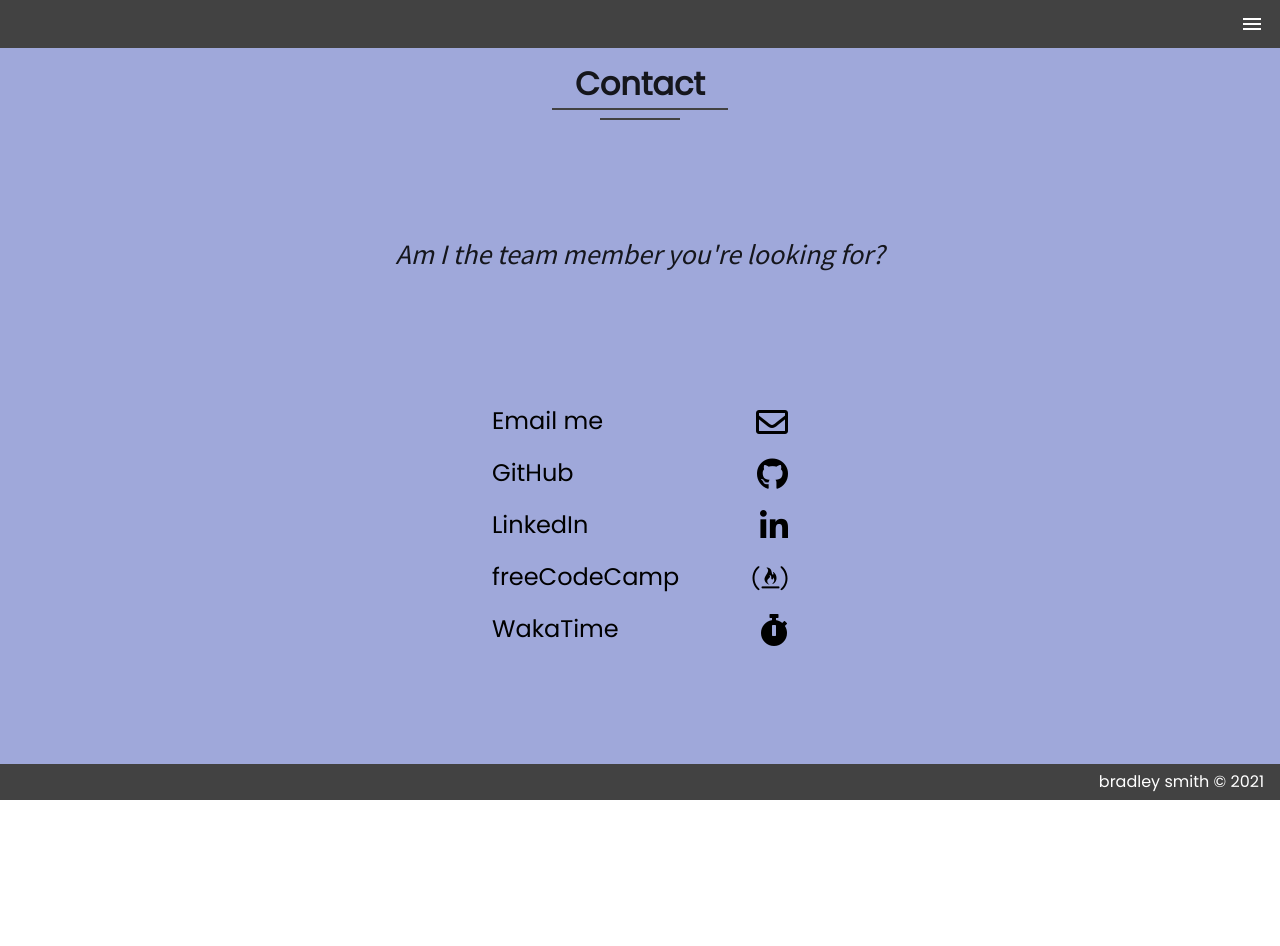
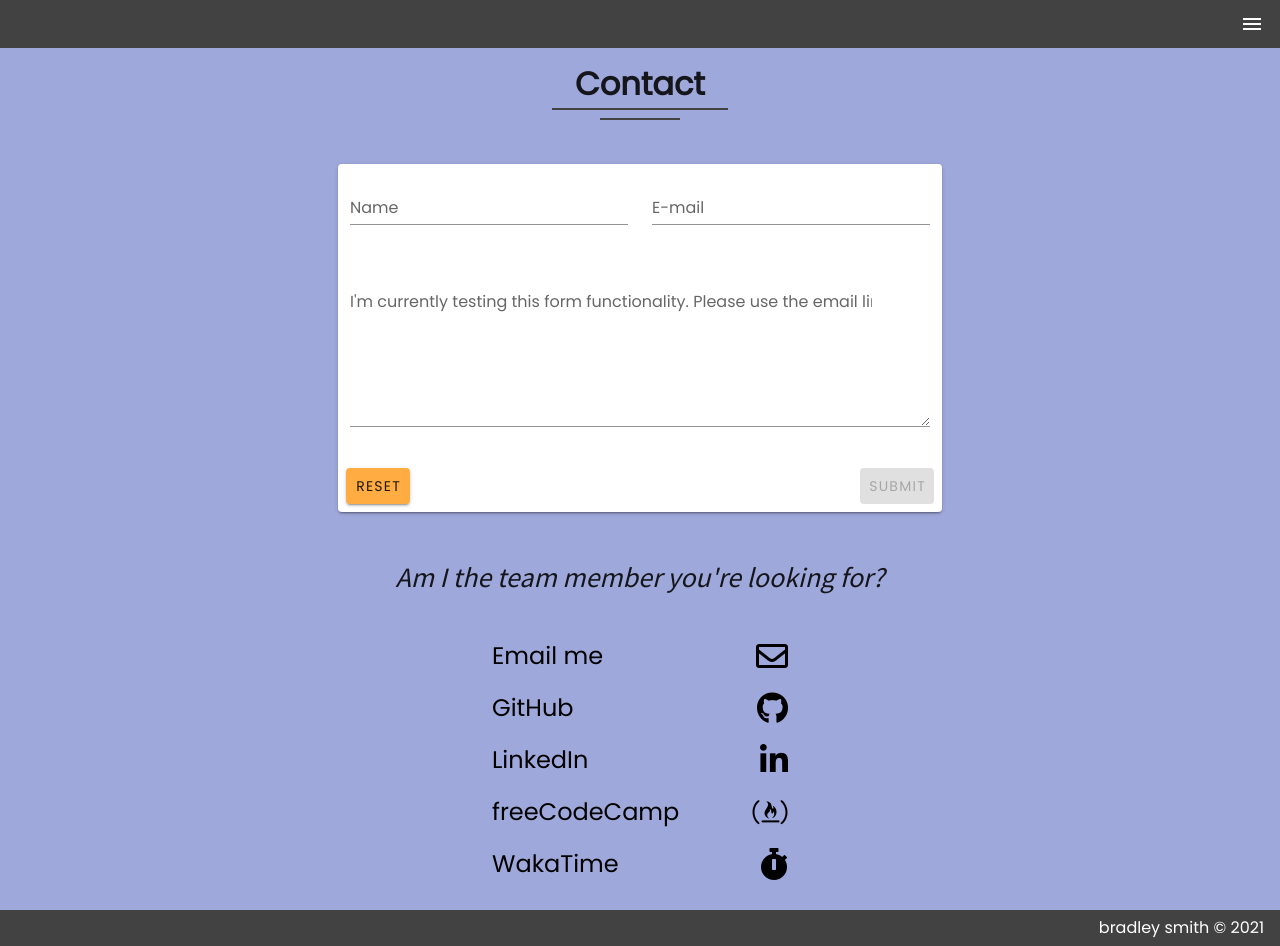
Before and after one commit to bradleyhop/new-portfolio, a Vue app: page /contact in a window 1280 px wide. Before the commit the page ends 800 px from the top, so only its background shows below. Built offline with nearby package versions, Linux system fonts and the light colour scheme.

Commit message:
update npm packages; add contact form

```diff
--- /dev/null
+++ b/src/components/ContactForm.vue
@@ -0,0 +1,126 @@
+<script>
+export default {
+  name: "ContactForm",
+
+  data: () => {
+    const defaultForm = Object.freeze({
+      email: "",
+      textbody: "",
+      name: "",
+    });
+
+    return {
+      valid: true,
+      form: Object.assign({}, defaultForm),
+      rules: {
+        emailRules: [
+          (v) => !!v || "E-mail is required",
+          // regex from https://stackoverflow.com/questions/46155/whats-the-best-way-to-validate-an-email-address-in-javascript
+          // isn't super robust, but good enough for our purposes here
+          (v) =>
+            /^(([^<>()[\]\\.,;:\s@"]+(\.[^<>()[\]\\.,;:\s@"]+)*)|(".+"))@((\[[0-9]{1,3}\.[0-9]{1,3}\.[0-9]{1,3}\.[0-9]{1,3}\])|(([a-zA-Z\-0-9]+\.)+[a-zA-Z]{2,}))$/.test(
+              v
+            ) || "E-mail must be valid",
+        ],
+        text: [(val) => (val || "").length > 0 || "This field is required"],
+      },
+      snackbar: false, // show snackbar after successful submission
+      snackbarText: "Email submitted! Thank you!! ",
+      timeout: 1500, // timeout for snackbar
+      textBodyDefault: "I'm currently testing this form functionality. Please use the email link below until I've sorted the bugs out ;)",
+      defaultForm,
+    };
+  },
+
+  computed: {
+    formIsValid() {
+      return this.form.email && this.form.name && this.form.textbody;
+    },
+  },
+
+  methods: {
+    resetForm() {
+      this.form = Object.assign({}, this.defaultForm);
+      this.$refs.form.resetValidation();
+    },
+
+    submit() {
+      console.log(this.form);
+      this.snackbar = true;
+      this.resetForm();
+      // need code here to email it to myself
+      // setup NETLIFY to send form data to email
+    },
+  },
+};
+</script>
+
+<template>
+  <v-container class="contact-container" fluid>
+    <v-row justify="center">
+      <v-col md="6">
+        <v-card >
+          <!-- show snackbar when form submitted successfully -->
+          <v-snackbar v-model="snackbar" absolute top right color="success" :timeout="timeout">
+            {{ snackbarText }}
+            <v-icon dark> mdi-checkbox-marked-circle </v-icon>
+          </v-snackbar>
+
+          <!-- using zapier.com to handle form submission trigger to send form data to my gmail -->
+          <v-form
+            ref="form"
+            v-model="valid"
+            @submit.prevent="submit"
+            lazy-validation
+          >
+            <v-container>
+              <v-row>
+                <v-col cols="12" sm="6">
+                  <v-text-field
+                    v-model="form.name"
+                    :rules="rules.text"
+                    color="primary"
+                    label="Name"
+                    required
+                  >
+                  </v-text-field>
+                </v-col>
+                <v-col cols="12" sm="6">
+                  <v-text-field
+                    v-model="form.email"
+                    :rules="rules.emailRules"
+                    label="E-mail"
+                    required
+                  >
+                  </v-text-field>
+                </v-col>
+              </v-row>
+
+              <v-row>
+                <v-col>
+                  <v-textarea v-model="form.textbody" :rules="rules.text" required>
+                    <template v-slot:label>
+                      <div>{{ textBodyDefault }}</div>
+                    </template>
+                  </v-textarea>
+                </v-col>
+              </v-row>
+            </v-container>
+
+            <v-card-actions>
+              <v-btn @click="resetForm" color="secondaryLight"> Reset </v-btn>
+              <v-spacer></v-spacer>
+              <v-btn :disabled="!formIsValid" color="secondary" type="submit"> Submit </v-btn>
+            </v-card-actions>
+          </v-form>
+        </v-card>
+      </v-col>
+    </v-row>
+  </v-container>
+</template>
+
+<style lang="scss" scoped>
+.contact-container {
+  margin: 2rem 0;
+}
+</style>
--- a/src/views/Contact.vue
+++ b/src/views/Contact.vue
@@ -1,10 +1,12 @@
 <script>
 import PageHeader from '@/components/PageHeader.vue';
+import ContactForm from '@/components/ContactForm.vue';
 
 export default {
   name: 'Contact',
   components: {
     PageHeader,
+    ContactForm,
   },
 };
 </script>
@@ -15,6 +17,8 @@ export default {
     <PageHeader
       headerText="Contact"
     />
+
+    <ContactForm />
 
     <v-row>
       <v-col>
@@ -27,6 +31,7 @@ export default {
     <v-row class="justify-center">
       <v-col cols="10" lg="3" sm="4" class="col-contact">
         <div class="group-contact">
+
           <div class="link-container">
             <a
               href="mailto:bradleywjsmith@gmail.com"
```
Also changed, not shown: package.json (+9 -9 lines), 1 other file (tests, documents, lock files or other folders).
